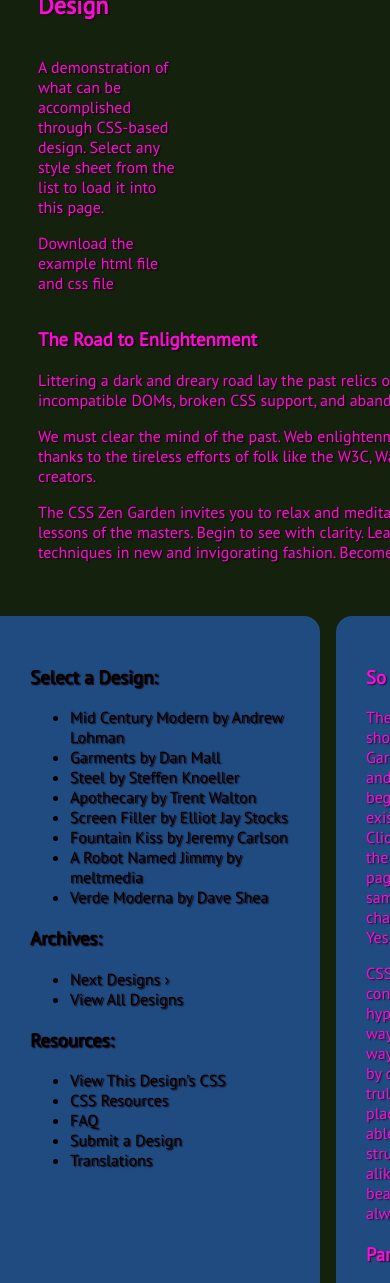
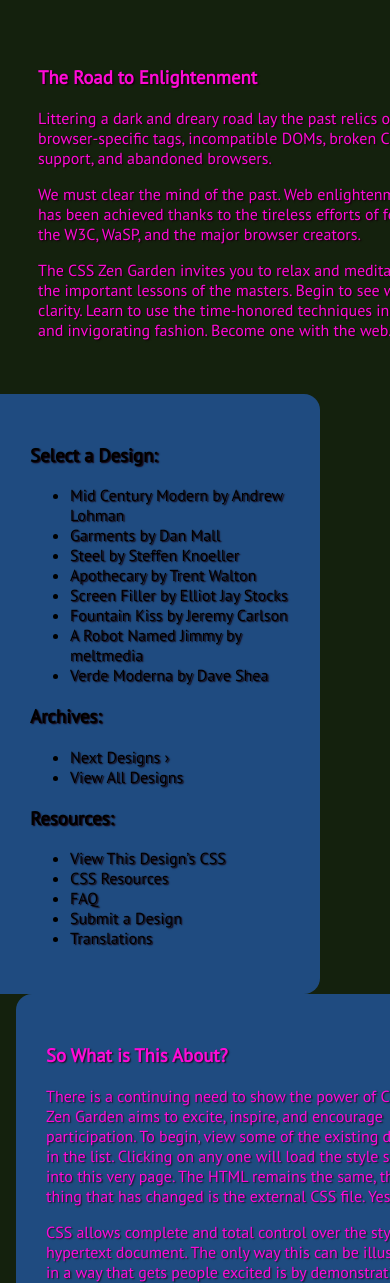
Before and after one commit to micahwelf/micahwelf.github.io, a web app: file zen_garden/index.html in a window 390 px wide; the page is wider, and only the part inside the window is pictured. Shown: the top 1283 px of that part. Run offline with its HTML, style and script files only (its server is not run), Linux system fonts and the light colour scheme; some libraries are stand-ins or nearby versions; some web fonts are replaced.

Commit message:
tweak grid and background

```diff
--- a/zen_garden/css/micah.css
+++ b/zen_garden/css/micah.css
@@ -31,11 +31,8 @@
 	div.page-wrapper {
 		position: relative;
 		top: calc( -1 * var(--frogsize));
-/*		-25rem;*/
 		display: inline-grid;
 		grid-area: page-wrapper;
-/*		grid-column: 2 / span 2;*/
-/*		grid-row: 1 / span 2;*/
 		grid-template-columns: 20rem auto;
 		grid-template-rows: auto auto auto;
 		grid-template-areas:
@@ -53,8 +50,8 @@
 			grid-template-columns: auto 25rem;
 			grid-template-rows: auto auto auto;
 			grid-template-areas:
-				"intro frog"
-				"summary frog"
+				"intro    frog"
+				"summary  frog"
 				"preamble preamble";
 			background: none;
 			box-shadow: none;
@@ -125,6 +122,12 @@
 			"links    links"
 			"main     main";
 	}
+	section.intro#zen-intro {
+		grid-template-areas:
+			"intro    intro"
+			"summary  summary"
+			"preamble preamble";
+	}
 }
 
 @media only screen and (max-width: 30rem) {
@@ -132,12 +135,12 @@
 		grid-template-columns: 0rem auto 0rem 0rem;
 		grid-template-rows: auto auto;
 	}
-	div.page-wrapper {
-		grid-template-areas:
-			"introbox introbox"
-			"links    main"
-			"links    main";
-	}
+/*	div.page-wrapper {*/
+/*		grid-template-areas:*/
+/*			"introbox introbox"*/
+/*			"links    links"*/
+/*			"main     main";*/
+/*	}*/
 }
 
 
@@ -148,7 +151,6 @@
 
 section#zen-intro h1 {
 	font-family: 'Kaushan Script', cursive;
-/*	hsla(217, 90%, 56%, 1)*/
 }
 
 body#css-zen-garden, section#zen-intro * {
@@ -166,7 +168,6 @@
 
 section.intro#zen-intro>header,
 section.intro#zen-intro>div.summary#zen-summary {
-/*	width: 58%;*/
 }
 
 section.intro#zen-intro>header {
```
